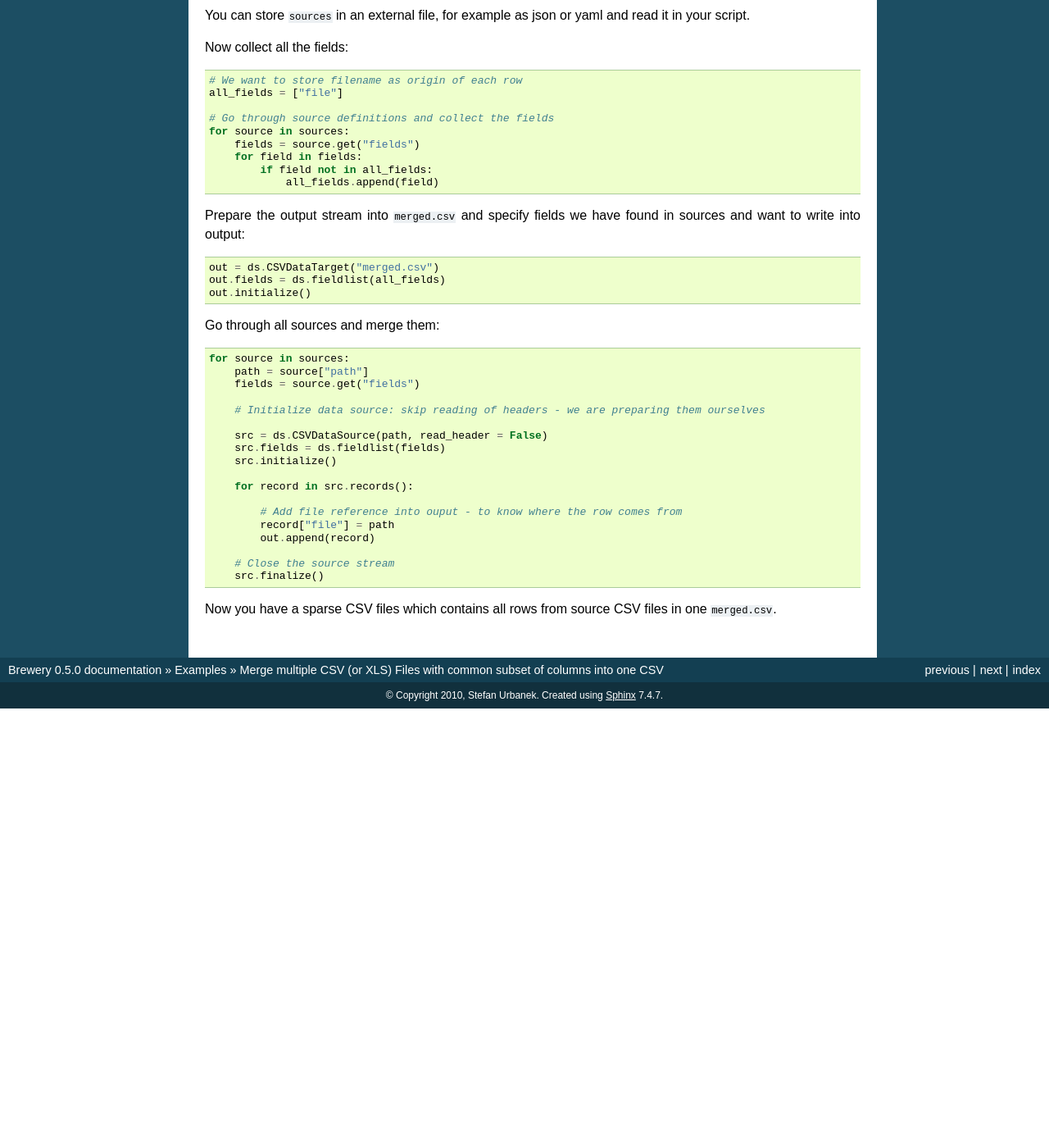
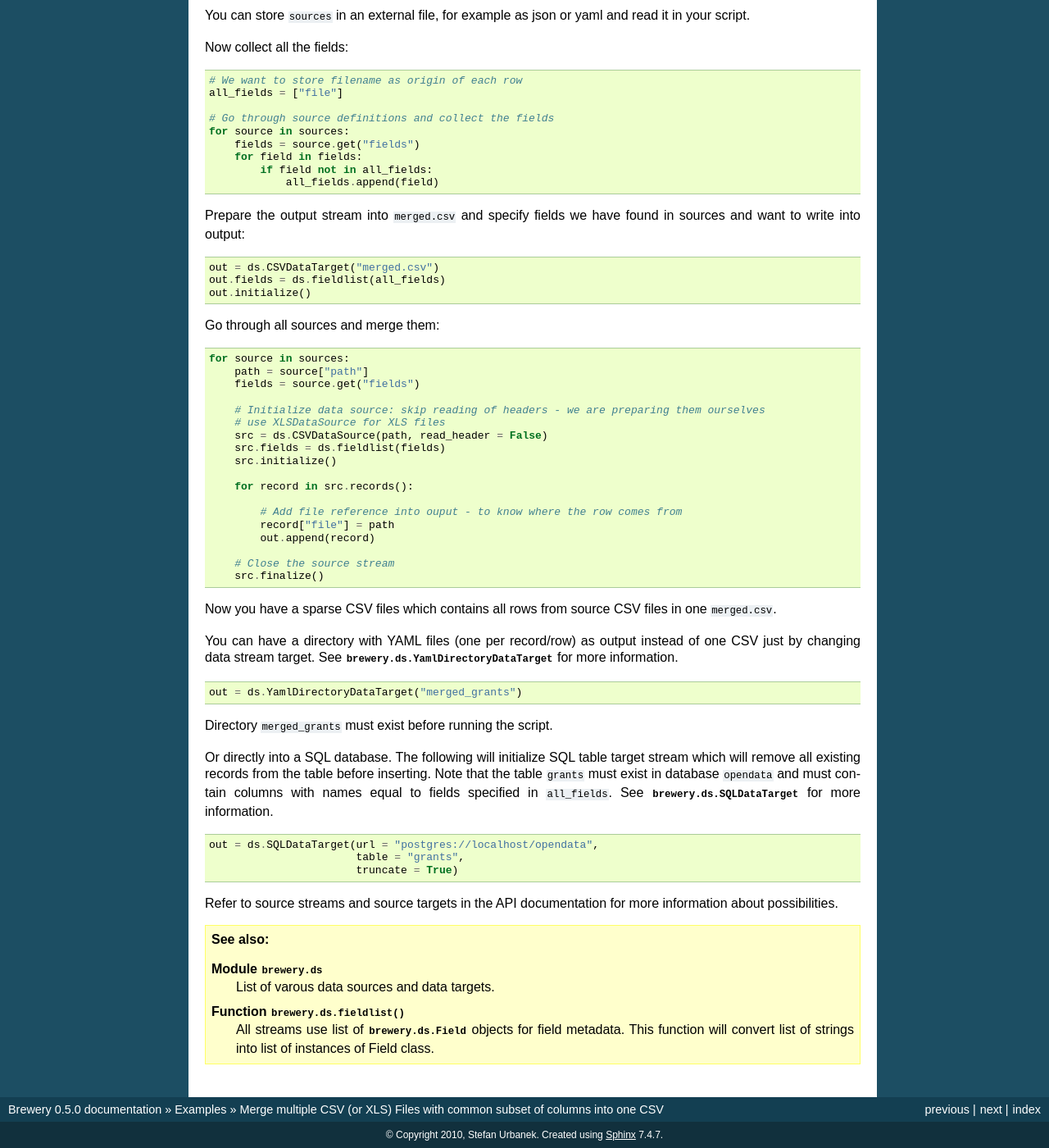
Before and after one commit to Stiivi/brewery, a Sphinx documentation site: the page built from doc/examples/merge_multiple_files.rst, in a window 1280 px wide and 1400 px high, scrolled down 998 px. Shown: the whole window at 82% size. Built offline with Sphinx 7.4.7, drawn with Linux system fonts in a browser that asks for light colours; before the commit the page ends 1862 px from its top, so only the background shows below that.

Commit message:
more info for CSV/XLS merge example

```diff
--- a/doc/examples/merge_multiple_files.rst
+++ b/doc/examples/merge_multiple_files.rst
@@ -89,7 +89,7 @@ Go through all sources and merge them:
         fields = source.get("fields")
 
         # Initialize data source: skip reading of headers - we are preparing them ourselves
-
+        # use XLSDataSource for XLS files
         src = ds.CSVDataSource(path, read_header = False)
         src.fields = ds.fieldlist(fields)
         src.initialize()
@@ -104,3 +104,37 @@ Go through all sources and merge them:
         src.finalize()
 
 Now you have a sparse CSV files which contains all rows from source CSV files in one ``merged.csv``.
+
+You can have a directory with YAML files (one per record/row) as output instead of one CSV just by
+changing data stream target. See :class:`brewery.ds.YamlDirectoryDataTarget` for more information.
+
+
+.. code-block:: python
+
+    out = ds.YamlDirectoryDataTarget("merged_grants")
+
+Directory ``merged_grants`` must exist before running the script.
+
+Or directly into a SQL database. The following will initialize SQL table target stream which will remove
+all existing records from the table before inserting. Note that the table ``grants`` must exist in
+database ``opendata`` and must contain columns with names equal to fields specified in ``all_fields``.
+See :class:`brewery.ds.SQLDataTarget` for more information.
+
+.. code-block:: python
+
+    out = ds.SQLDataTarget(url = "postgres://localhost/opendata",
+                           table = "grants",
+                           truncate = True)
+
+
+Refer to source streams and source targets in the API documentation for more information about
+possibilities.
+
+
+.. seealso::
+
+    Module :mod:`brewery.ds`
+        List of varous data sources and data targets.
+    Function :func:`brewery.ds.fieldlist`
+        All streams use list of :class:`brewery.ds.Field` objects for field metadata. This function will
+        convert list of strings into list of instances of Field class.
```
